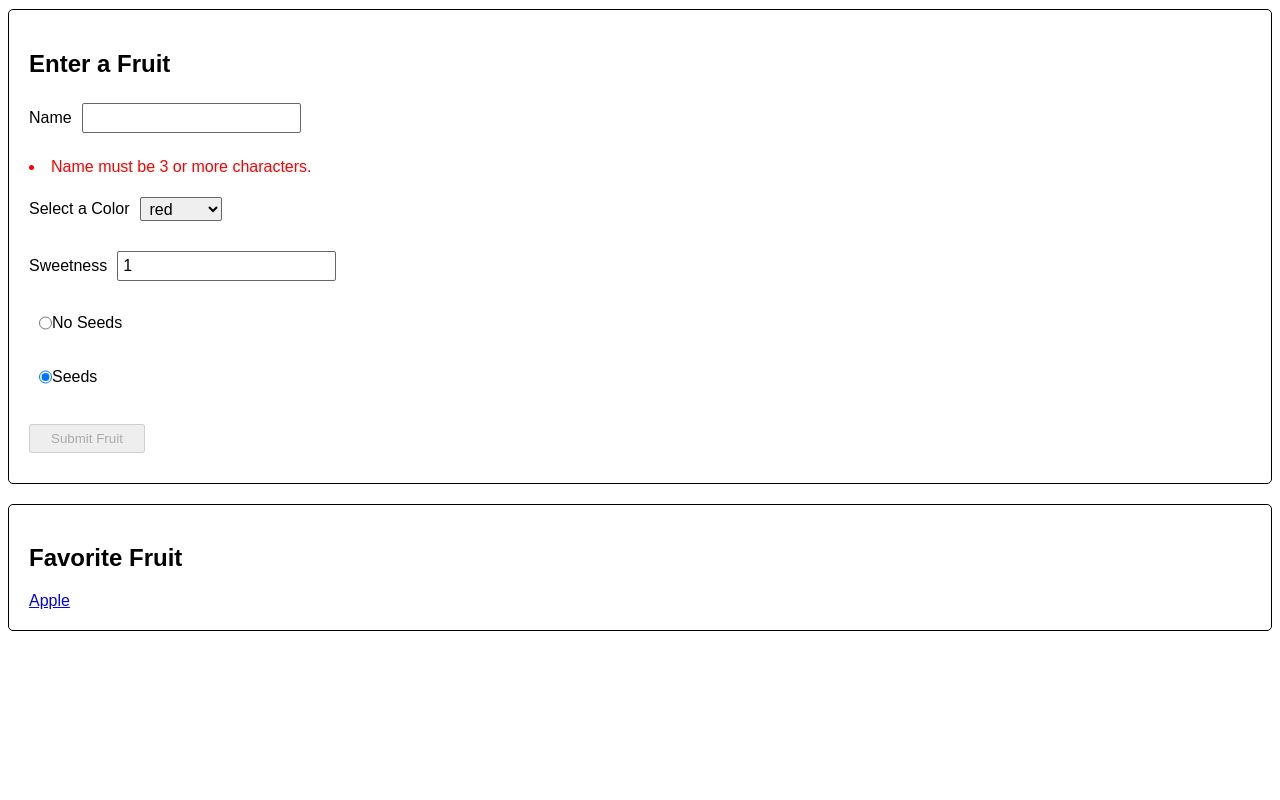
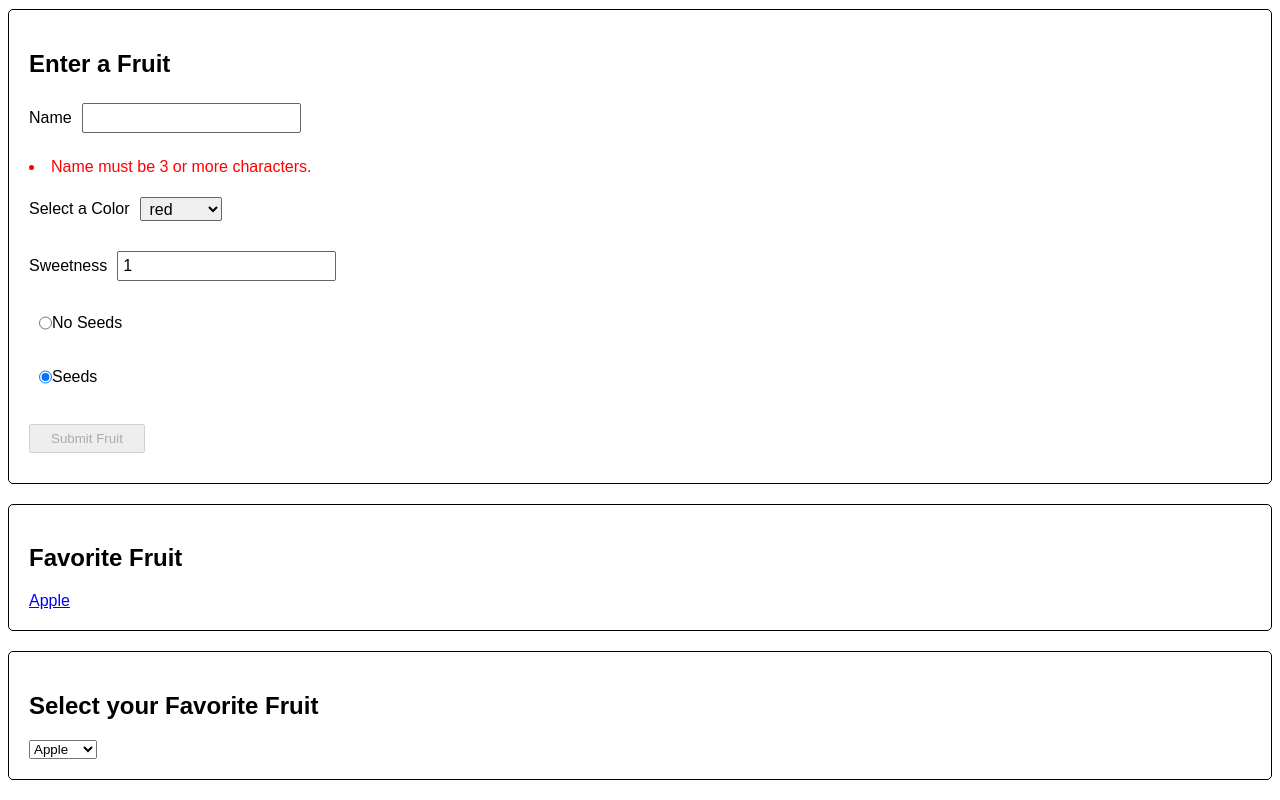
Before and after one commit to isaiahxs/react-practice-assessment, a React (Create React App) app: page / in a window 1280 px wide. Shown: the part 273-1073 px from the top of the page. Before the commit the page ends 924 px from the top, so only its background shows below. Built offline with nearby package versions, Linux system fonts and the light colour scheme.

Commit message:
completed phase 4

```diff
--- a/src/App.js
+++ b/src/App.js
@@ -2,6 +2,7 @@ import fruits from "./mockData/fruits.json";
 import FruitsIndex from "./components/FruitsIndex";
 import FruitForm from "./components/FruitForm";
 import FavoriteFruit from "./components/FavoriteFruit";
+import SetFavoriteFruit from "./components/SetFavoriteFruit";
 
 function App() {
   return (
@@ -12,6 +13,7 @@ function App() {
       <FruitsIndex fruits={fruits}/>
       <FruitForm fruits={fruits}/>
       <FavoriteFruit fruits={fruits}/>
+      <SetFavoriteFruit fruits={fruits}/>
     </>
   );
 }
--- a/src/components/SetFavoriteFruit.js
+++ b/src/components/SetFavoriteFruit.js
@@ -1,9 +1,20 @@
+import { useFavFruit } from "../context/FavFruitContext";
+
 const SetFavoriteFruit = ({ fruits }) => {
+
+  const {favFruitId, setFavFruitId} = useFavFruit();
+
   return (
     <div className="set-fav-fruit">
       <h2>Select your Favorite Fruit</h2>
       <label>
         <select
+        //onChange of this one should use the setFavFruitId function from the context
+        onChange={(e) => setFavFruitId(e.target.value)}
+        //value is the state variable from the context
+          //but when we change the option, we're changing the state variable
+          //since we're changing the context, it will then render the updated value
+        value={favFruitId}
         >
           {fruits.map(fruit => (
             <option
```
